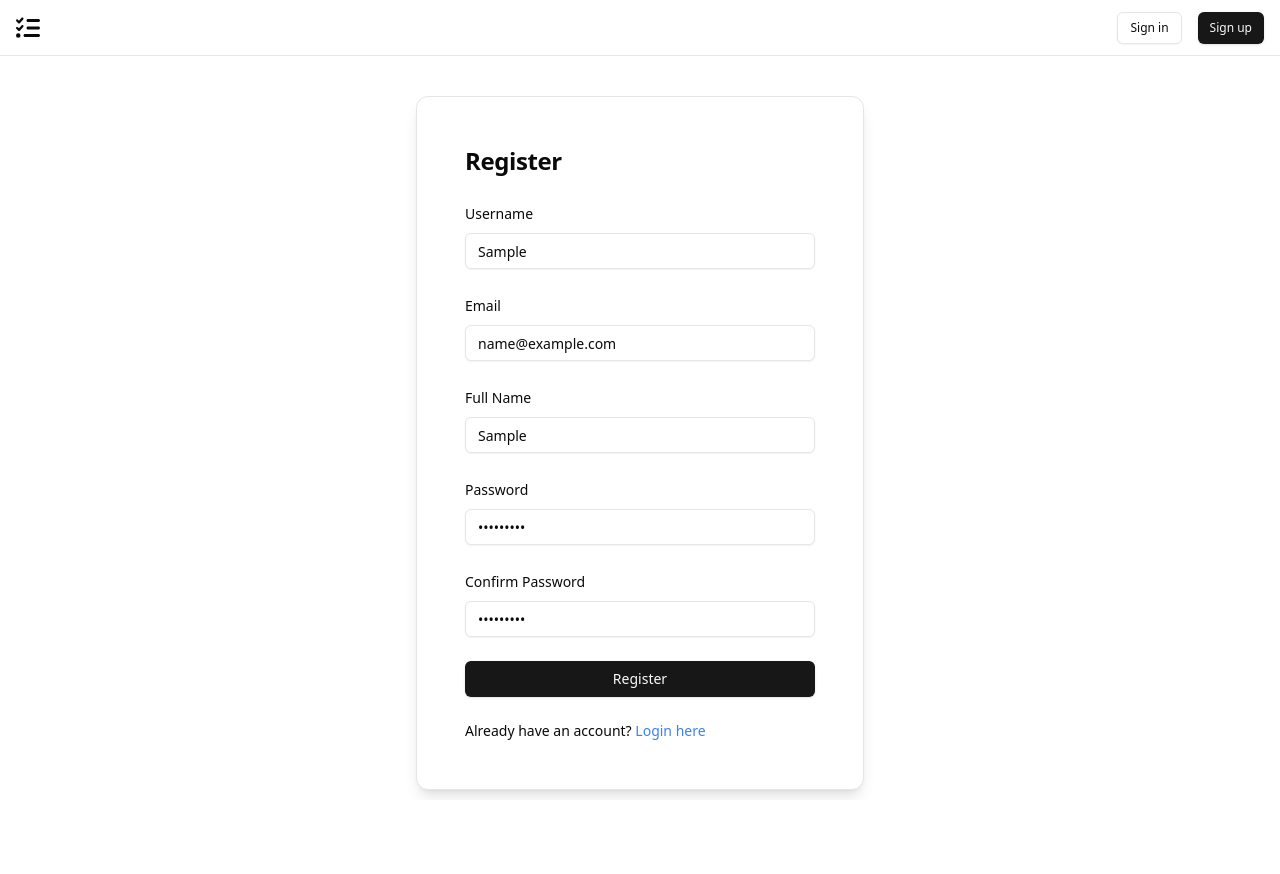
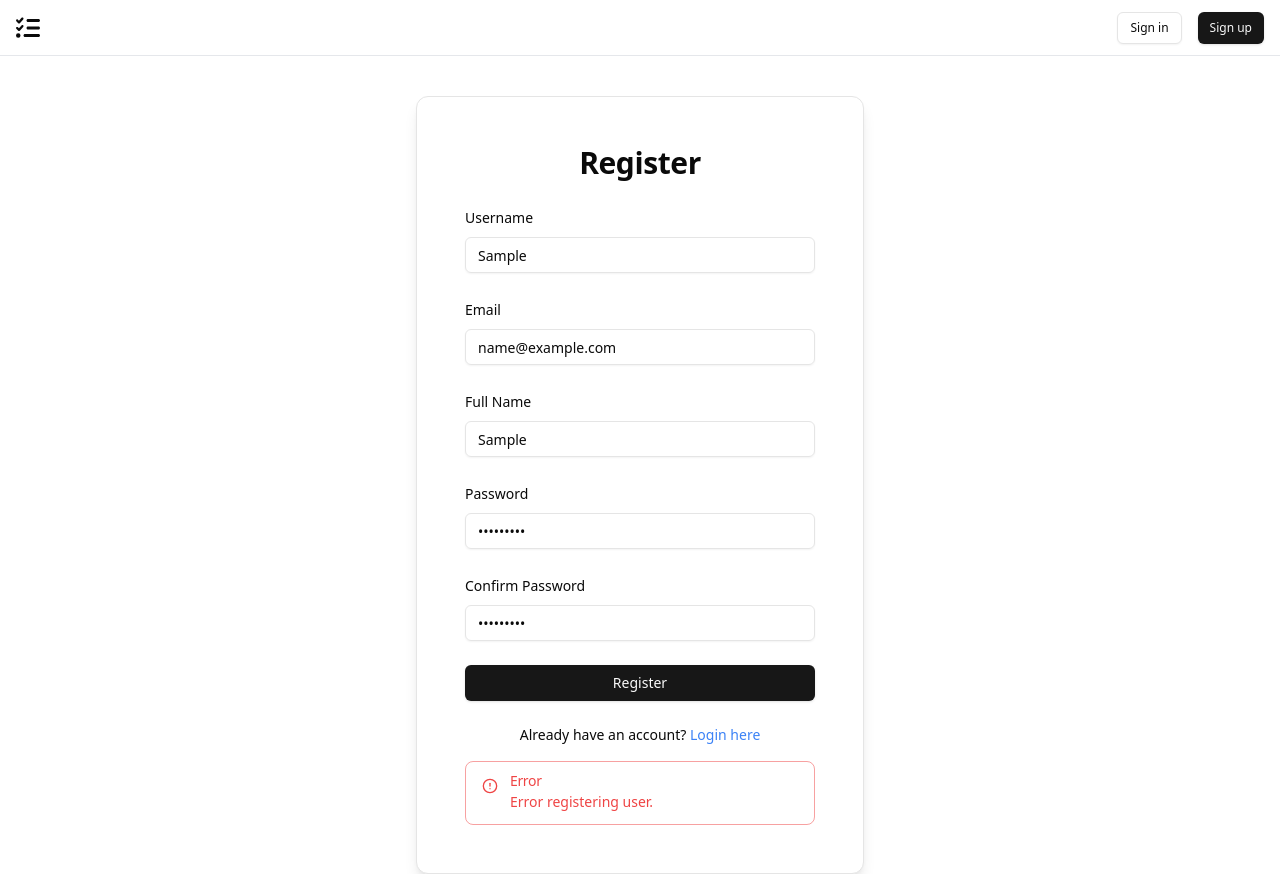
Before and after one commit to hesic73/my-todo-app, a Next.js app in the folder frontend/: page /register in a window 1280 px wide. Both pictures are taken after typing "Sample", "name@example.com", "Sample", "Sample123", "Sample123" into the empty fields and a click on the button "Register". Before the commit the page ends 800 px from the top, so only its background shows below. Built offline with nearby package versions, Linux system fonts and the light colour scheme.

Commit message:
alert for forms

```diff
--- /dev/null
+++ b/frontend/components/AlertDestructive.jsx
@@ -0,0 +1,26 @@
+import { AlertCircle } from "lucide-react"
+
+import {
+    Alert,
+    AlertDescription,
+    AlertTitle,
+} from "@/components/ui/alert"
+
+/**
+ *
+ * @param {object} props
+ * @param {string} props.description
+ * @param {string} [props.className] // optional className prop
+ * @returns
+ */
+export function AlertDestructive({ description, className }) {
+    return (
+        <Alert className={className} variant="destructive">
+            <AlertCircle className="h-4 w-4" />
+            <AlertTitle>Error</AlertTitle>
+            <AlertDescription>
+                {description}
+            </AlertDescription>
+        </Alert>
+    );
+}
--- a/frontend/components/LoginForm.jsx
+++ b/frontend/components/LoginForm.jsx
@@ -8,6 +8,9 @@
 import { z } from "zod";
 import { zodResolver } from "@hookform/resolvers/zod"
 import Link from 'next/link';
+
+import { useState } from 'react';
+import { AlertDestructive } from './AlertDestructive';
 
 const formSchema = z.object({
     username: z.string().min(2, {
@@ -29,16 +32,19 @@
         },
     })
 
+    const [errorMessage, setErrorMessage] = useState("");
+
     // Submit handler
     function onSubmit(values) {
         console.log(values)
+        setErrorMessage("Invalid username or password.");
     }
 
     return (
         <Card className="max-w-md mx-auto mt-10 p-6 shadow-lg">
             <CardHeader>
-                <CardTitle>
-                    <span className="text-2xl font-semibold">Login</span>
+                <CardTitle className="text-center">
+                    <span className="text-3xl font-semibold">Login</span>
                 </CardTitle>
             </CardHeader>
 
@@ -80,13 +86,14 @@
                 </Form>
             </CardContent>
 
-            <CardFooter className="flex justify-between">
+            <CardFooter className="flex flex-col justify-between">
                 <p className="text-sm">
                     Don&apos;t have an account?{" "}
                     <Link href="/register" className="text-blue-500 hover:underline">
                         Register here
                     </Link>
                 </p>
+                {errorMessage && <AlertDestructive className="mt-4" description={errorMessage} />}
             </CardFooter>
         </Card>
     );
--- a/frontend/components/RegisterForm.jsx
+++ b/frontend/components/RegisterForm.jsx
@@ -8,6 +8,9 @@
 import { z } from "zod";
 import { zodResolver } from "@hookform/resolvers/zod"
 import Link from 'next/link';
+
+import { useState } from 'react';
+import { AlertDestructive } from './AlertDestructive';
 
 const formSchema = z.object({
     username: z.string().min(2, {
@@ -46,16 +49,19 @@
         },
     })
 
+    const [errorMessage, setErrorMessage] = useState("");
+
     // Submit handler
     function onSubmit(values) {
         console.log(values)
+        setErrorMessage("Error registering user.");
     }
 
     return (
         <Card className="max-w-md mx-auto mt-10 p-6 shadow-lg">
             <CardHeader>
-                <CardTitle>
-                    <span className="text-2xl font-semibold">Register</span>
+                <CardTitle className="text-center">
+                    <span className="text-3xl font-semibold">Register</span>
                 </CardTitle>
             </CardHeader>
 
@@ -142,13 +148,14 @@
                 </Form>
             </CardContent>
 
-            <CardFooter className="flex justify-between">
+            <CardFooter className="flex flex-col justify-between">
                 <p className="text-sm">
                     Already have an account?{" "}
                     <Link href="/login" className="text-blue-500 hover:underline">
                         Login here
                     </Link>
                 </p>
+                {errorMessage && <AlertDestructive className="mt-4" description={errorMessage} />}
             </CardFooter>
         </Card>
     );
--- /dev/null
+++ b/frontend/components/ui/alert.jsx
@@ -0,0 +1,47 @@
+import * as React from "react"
+import { cva } from "class-variance-authority";
+
+import { cn } from "@/lib/utils"
+
+const alertVariants = cva(
+  "relative w-full rounded-lg border px-4 py-3 text-sm [&>svg+div]:translate-y-[-3px] [&>svg]:absolute [&>svg]:left-4 [&>svg]:top-4 [&>svg]:text-foreground [&>svg~*]:pl-7",
+  {
+    variants: {
+      variant: {
+        default: "bg-background text-foreground",
+        destructive:
+          "border-destructive/50 text-destructive dark:border-destructive [&>svg]:text-destructive",
+      },
+    },
+    defaultVariants: {
+      variant: "default",
+    },
+  }
+)
+
+const Alert = React.forwardRef(({ className, variant, ...props }, ref) => (
+  <div
+    ref={ref}
+    role="alert"
+    className={cn(alertVariants({ variant }), className)}
+    {...props} />
+))
+Alert.displayName = "Alert"
+
+const AlertTitle = React.forwardRef(({ className, ...props }, ref) => (
+  <h5
+    ref={ref}
+    className={cn("mb-1 font-medium leading-none tracking-tight", className)}
+    {...props} />
+))
+AlertTitle.displayName = "AlertTitle"
+
+const AlertDescription = React.forwardRef(({ className, ...props }, ref) => (
+  <div
+    ref={ref}
+    className={cn("text-sm [&_p]:leading-relaxed", className)}
+    {...props} />
+))
+AlertDescription.displayName = "AlertDescription"
+
+export { Alert, AlertTitle, AlertDescription }
```
